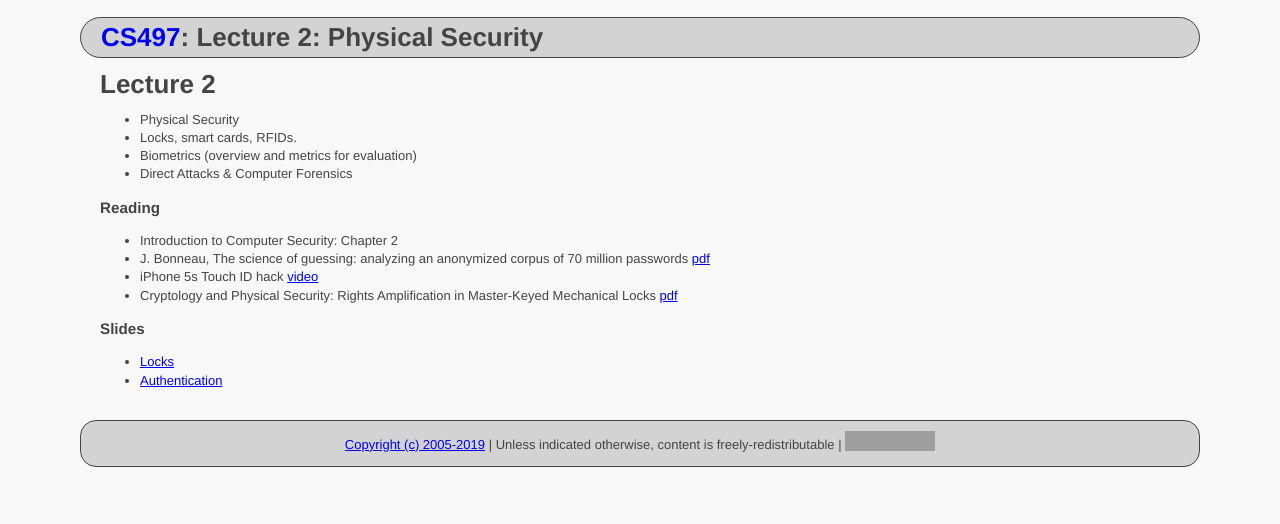
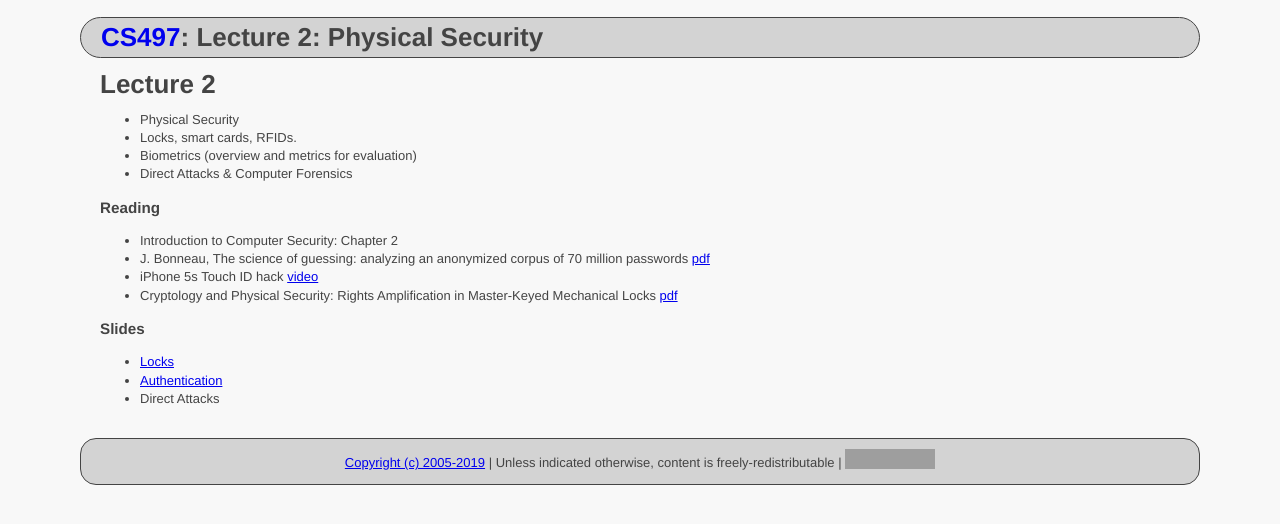
Before and after one commit to ycpcs/cs497-spring2019, a Jekyll site: the page built from lectures/lecture02.md, in a window 1280 px wide. Shown: the top 524 px of the page. Built offline with Jekyll 4.4.1, drawn with Linux system fonts in a browser that asks for light colours; grey boxes are pictures that could not be loaded.

Commit message:
Update lecture02.md

```diff
--- a/lectures/lecture02.md
+++ b/lectures/lecture02.md
@@ -21,3 +21,4 @@ title: "Lecture 2: Physical Security"
 ### Slides
 - [Locks](Ch02-Locks.pdf)
 - [Authentication](Ch02-Authentication.pdf)
+- Direct Attacks
```
